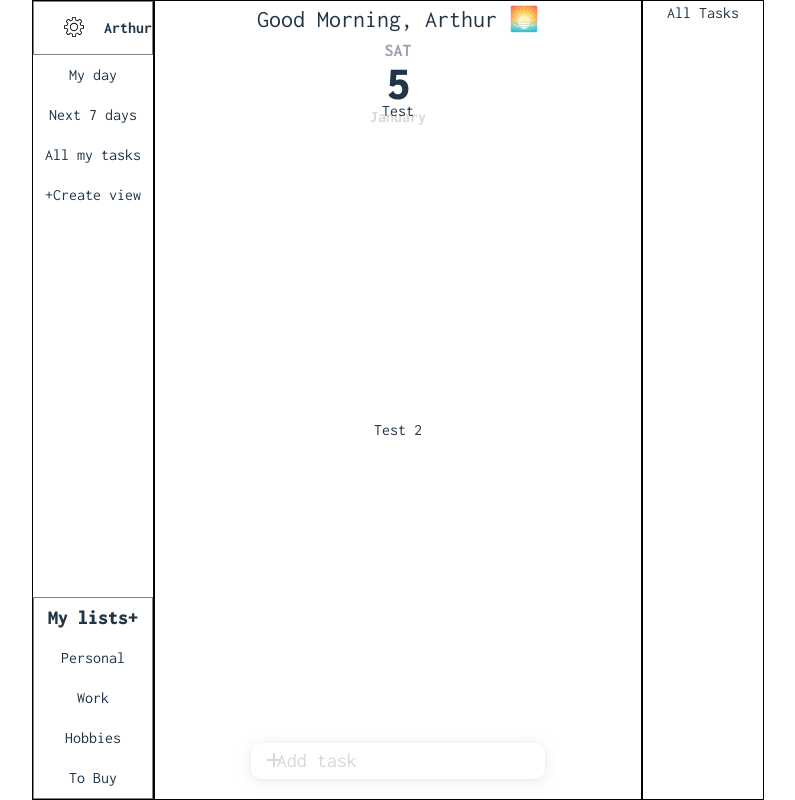
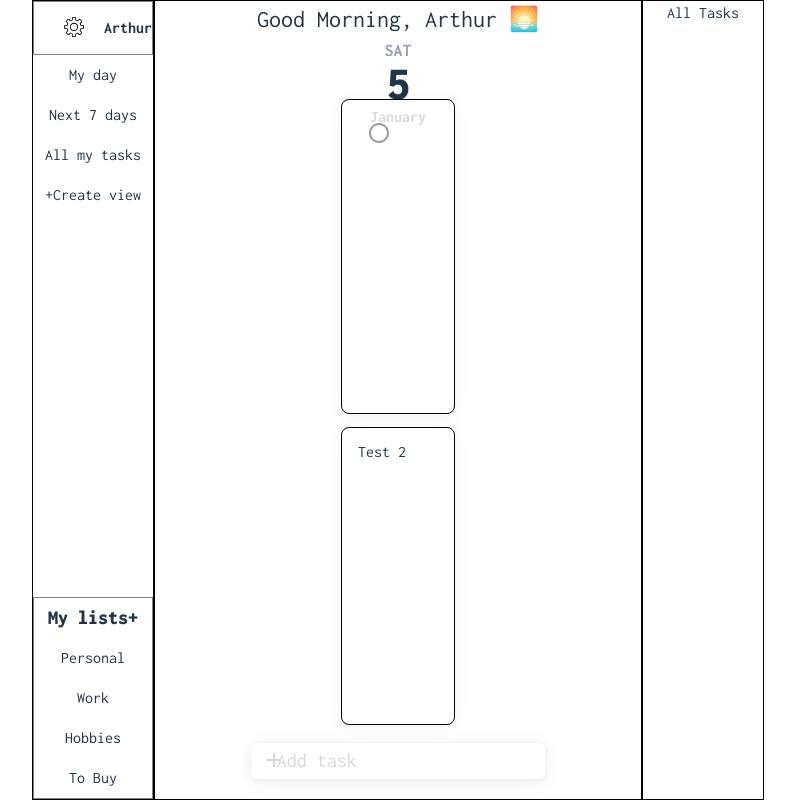
Before and after one commit to blsd-ruslan/todo-frontend, a React (Vite) app: page / in a window 1280 px wide. Shown: the whole page, without its empty margins (242-1037 px from the left). Built offline with nearby package versions, Linux system fonts and the light colour scheme.

Commit message:
added css variables instead of hardcoded values; added MUI icon with basic styling;

```diff
--- a/package.json
+++ b/package.json
@@ -12,7 +12,7 @@
   "dependencies": {
     "@emotion/react": "^11.11.3",
     "@emotion/styled": "^11.11.0",
-    "@mui/icons-material": "^5.15.4",
+    "@mui/icons-material": "^5.15.6",
     "@mui/material": "^5.15.4",
     "react": "^18.2.0",
     "react-dom": "^18.2.0"
--- a/src/index.css
+++ b/src/index.css
@@ -3,6 +3,13 @@
   line-height: 1.5;
   font-weight: 400;
   --brand-color: #0083ff;
+  --inactive-color: #d9d8d8;
+  --secondary-color: #9b9b9b;
+  --gutter: 16px;
+  --border-radius: 8px;
+  --myday-box-shadow: 0 1px 4px rgba(0,0,0,.02),0 2px 18px rgba(0,0,0,.05);
+  --pane-box-shadow: 0 1px 4px rgba(0,0,0,.04),0 2px 18px rgba(0,0,0,.08);
+  --add-panel-border-radius: 6px;
   color-scheme: light dark;
   color: rgba(255, 255, 255, 0.87);
   background-color: #242424;
--- a/src/mainComponents/AddTaskPanel.css
+++ b/src/mainComponents/AddTaskPanel.css
@@ -1,8 +1,8 @@
 .add-task-panel-container {
     position: relative;
-    border-radius: 10px;
+    border-radius: var(--add-panel-border-radius);
     border: 1px solid transparent;
-    box-shadow: 0 1px 4px rgba(0,0,0,.04),0 2px 18px rgba(0,0,0,.08);
+    box-shadow: var(--pane-box-shadow);
     font-size: 20px;
     text-align: center;
     width: 60%;
@@ -30,7 +30,7 @@ input.add-task-field {
 
 input::placeholder {
     font-weight: 500;
-    color: #D9D8D8;
+    color: var(--inactive-color);
 }
 
 .passive-panel {
@@ -60,7 +60,7 @@ input::placeholder {
     resize: none; /*remove the resize handle on the bottom right*/
 
     background-color: transparent;
-    color: #D9D8D8;
+    color: var(--inactive-color);
 }
 
 .hidden-element {
--- a/src/mainComponents/CurrentTasks.css
+++ b/src/mainComponents/CurrentTasks.css
@@ -7,5 +7,14 @@
 .current-task {
     display: grid;
     cursor: pointer;
-    grid-template-areas: ;
+    grid-template-areas: 'checkbox . content . buttons';
+    grid-template-columns: auto var(--gutter) 1fr var(--gutter) auto;
+    padding: 12px var(--gutter);
+    border: 1px solid black;
+    border-radius: var(--border-radius);
+    box-shadow: var(--myday-box-shadow);
 }
+
+.Checkbox.Mui-checked {
+    color: black;
+}
--- a/src/mainComponents/CurrentTasks.jsx
+++ b/src/mainComponents/CurrentTasks.jsx
@@ -1,5 +1,6 @@
 import { useEffect } from 'react';
 import './CurrentTasks.css';
+import CheckBoxTask from '../secondaryComponents/CheckBoxTask';
 
 function CurrentTasks() {
 
@@ -13,7 +14,12 @@ function CurrentTasks() {
     return (
         <div className='current-tasks-container'>
             <div className='current-task'>
-                Test
+                <div>
+                    <CheckBoxTask/>
+                </div>
+                <div>
+
+                </div>
             </div>
             <div className='current-task'>
                 Test 2
--- /dev/null
+++ b/src/secondaryComponents/CheckBoxTask.jsx
@@ -0,0 +1,18 @@
+import Checkbox from '@mui/material/Checkbox';
+import CircleCheckedFilled from '@mui/icons-material/CheckCircle';
+import CircleUnchecked from '@mui/icons-material/RadioButtonUnchecked';
+
+function CheckBoxTask() {
+    return (
+        <Checkbox
+            icon={<CircleUnchecked />}
+            checkedIcon={<CircleCheckedFilled />}
+            sx={{
+                color: 'var(--secondary-color)',
+                '&.Mui-checked': {color: 'var(--inactive-color)'},
+            }}
+        />
+    )
+}
+
+export default CheckBoxTask;
```
Also changed, not shown: 1 other file (tests, documents, lock files or other folders).
